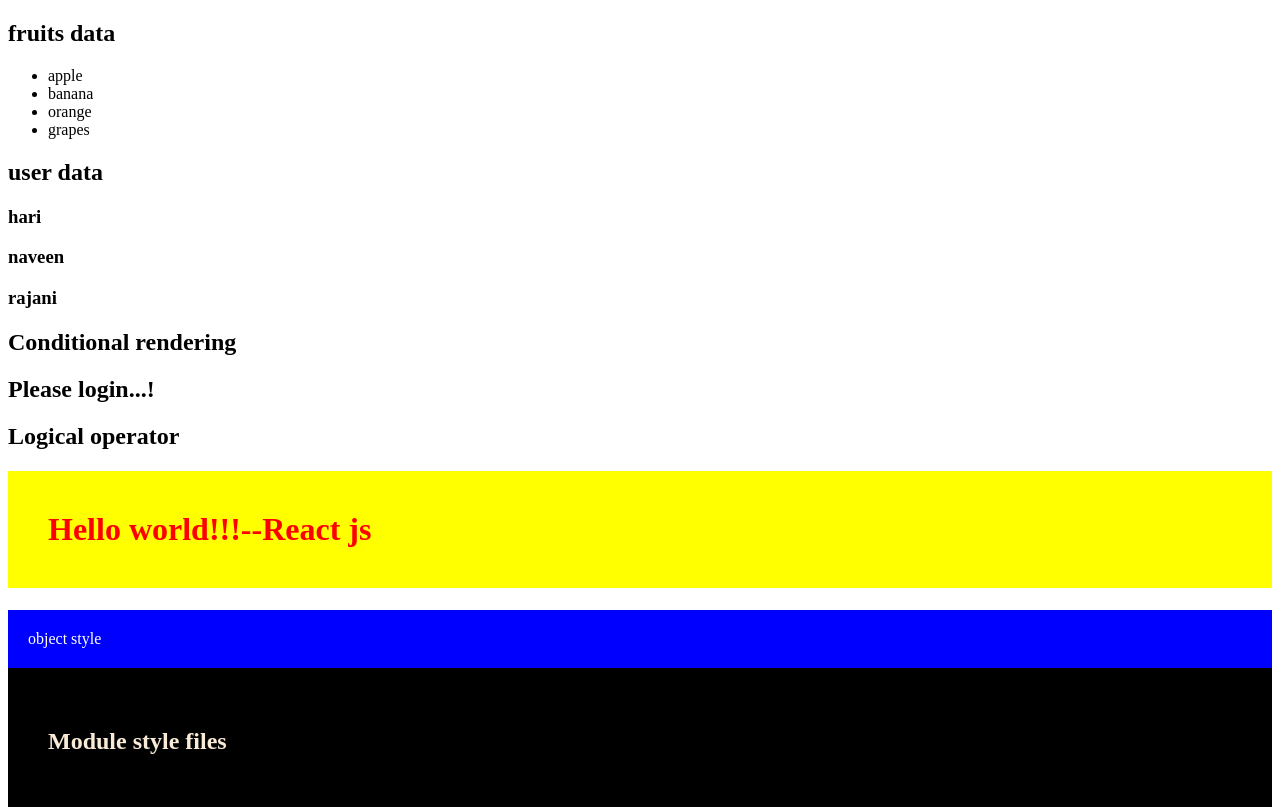
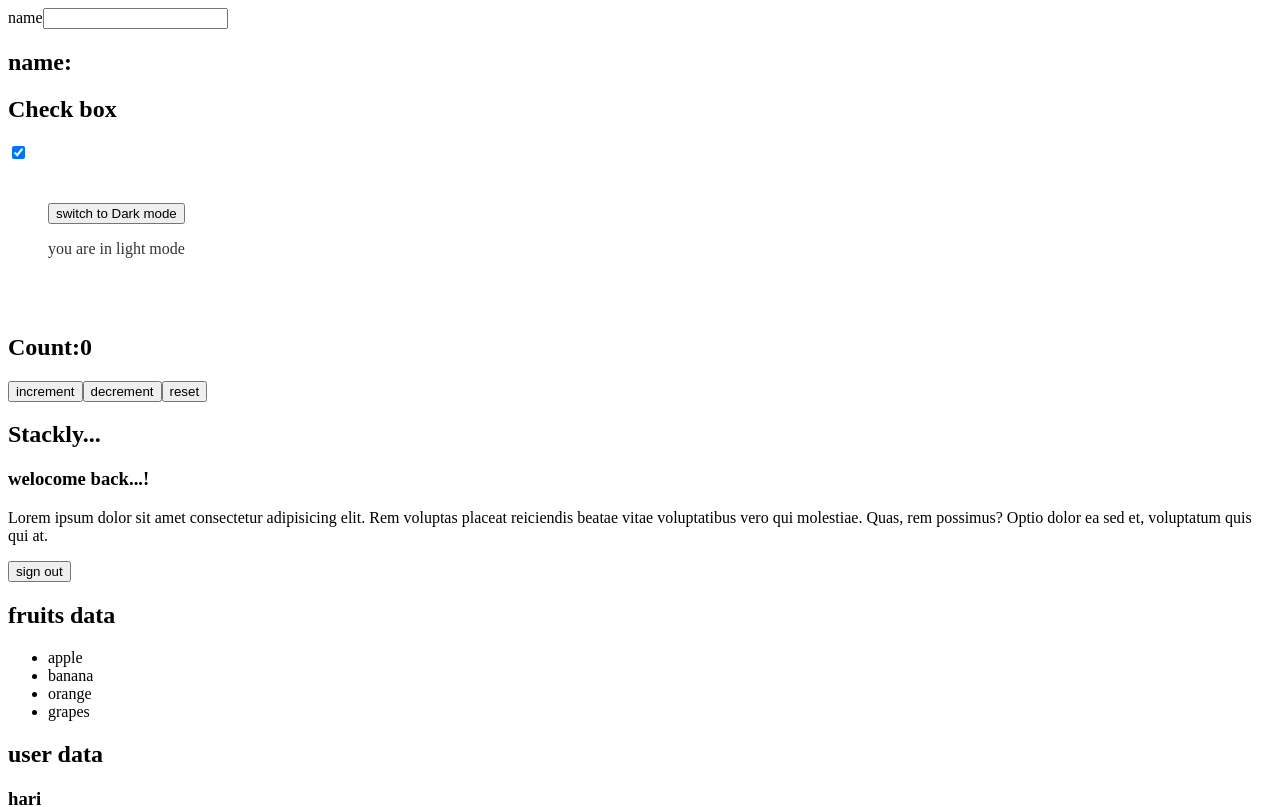
Before and after one commit to kamalrajms/mayBatch2, a React (Vite) app: page / in a window 1280 px wide. Shown: the top 807 px of the page. Built offline with nearby package versions, Linux system fonts and the light colour scheme.

Commit message:
usestate

```diff
--- a/src/App.jsx
+++ b/src/App.jsx
@@ -6,6 +6,9 @@ import ModuleStyle from "./ModuleStyle";
 import ObjectStyle from "./ObjectStyle";
 import ConditionalRendering from "./Component/ConditionalRendering";
 import ListRendering from "./Component/ListRendering";
+import UseStateHook from "./Component/UseStateHook";
+import DarkMode from "./Component/DarkMode";
+import Fields from "./Component/Fields";
 
 export default function App() {
   const session = "React js";
@@ -24,6 +27,9 @@ export default function App() {
 
   return (
     <>
+      <Fields />
+      <DarkMode />
+      <UseStateHook />
       <ListRendering />
       <ConditionalRendering />
       <h1 style={{ padding: "40px", color: "red", backgroundColor: "yellow" }}>
--- /dev/null
+++ b/src/Component/DarkMode.jsx
@@ -0,0 +1,19 @@
+import React, { useState } from "react";
+
+export default function DarkMode() {
+  const [darkMode, setDarkMode] = useState(false);
+  return (
+    <div
+      style={{
+        backgroundColor: darkMode ? "#333" : "#fff",
+        color: darkMode ? "#fff" : "#333",
+        padding: "40px",
+      }}
+    >
+      <button onClick={() => setDarkMode(!darkMode)}>
+        switch to {darkMode ? "Light mode" : "Dark mode"}
+      </button>
+      <p>you are in {darkMode ? "dark mode" : "light mode"}</p>
+    </div>
+  );
+}
--- /dev/null
+++ b/src/Component/Fields.jsx
@@ -0,0 +1,35 @@
+import React, { useState } from "react";
+
+export default function Fields() {
+  const [name, setName] = useState("");
+  const [check, setCheck] = useState(true);
+  console.log(name);
+  console.log(check);
+
+  return (
+    <div>
+      <nav>
+        <label htmlFor="">name</label>
+        <input
+          type="text"
+          value={name}
+          onChange={(e) => setName(e.target.value)}
+        />
+        <h2>name:{name}</h2>
+        {/* <select name="" id="">
+            <option value="apple">apple</option>
+            <option value="react">orange</option>
+        </select> */}
+      </nav>
+
+      <nav>
+        <h2>Check box</h2>
+        <input
+          type="checkbox"
+          checked={check}
+          onChange={(e) => setCheck(e.target.checked)}
+        />
+      </nav>
+    </div>
+  );
+}
--- /dev/null
+++ b/src/Component/UseStateHook.jsx
@@ -0,0 +1,30 @@
+import React, { useState } from "react";
+
+export default function UseStateHook() {
+  const [count, setCount] = useState(0);
+  console.log(count);
+  const [user, setUser] = useState(true);
+
+  return (
+    <div>
+      <h2>Count:{count}</h2>
+      <button onClick={() => setCount(count + 1)}>increment</button>
+      <button onClick={() => setCount(count - 1)}>decrement</button>
+      <button onClick={() => setCount(0)}>reset</button>
+
+      <h2>Stackly...</h2>
+      {user ? <h3>welocome back...!</h3> : <h3>please login...!</h3>}
+      {user && (
+        <p>
+          Lorem ipsum dolor sit amet consectetur adipisicing elit. Rem voluptas
+          placeat reiciendis beatae vitae voluptatibus vero qui molestiae. Quas,
+          rem possimus? Optio dolor ea sed et, voluptatum quis qui at.
+        </p>
+      )}
+      <button onClick={() => setUser(!user)}>sign {user ? "out" : "in"}</button>
+    </div>
+  );
+}
+
+// !true==false
+// !false==true
```
Also changed, not shown: src/Text.txt.
